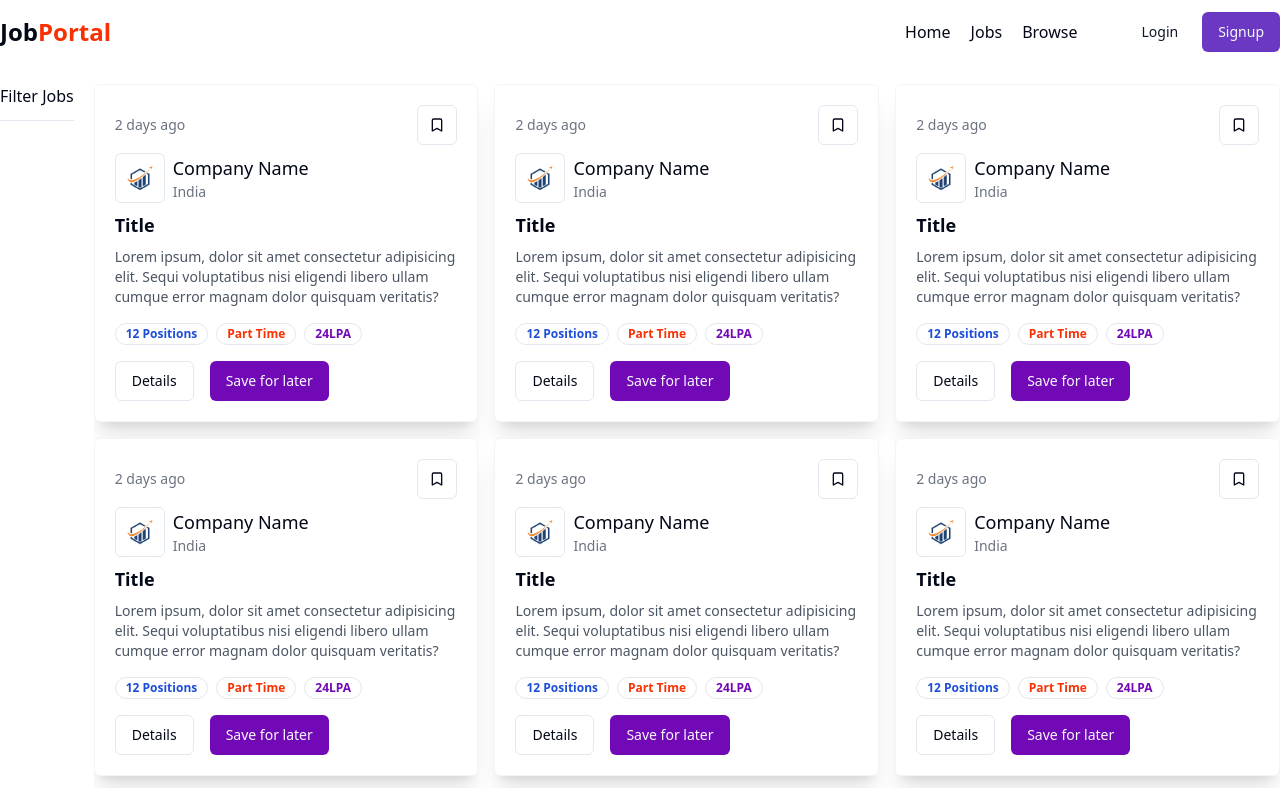
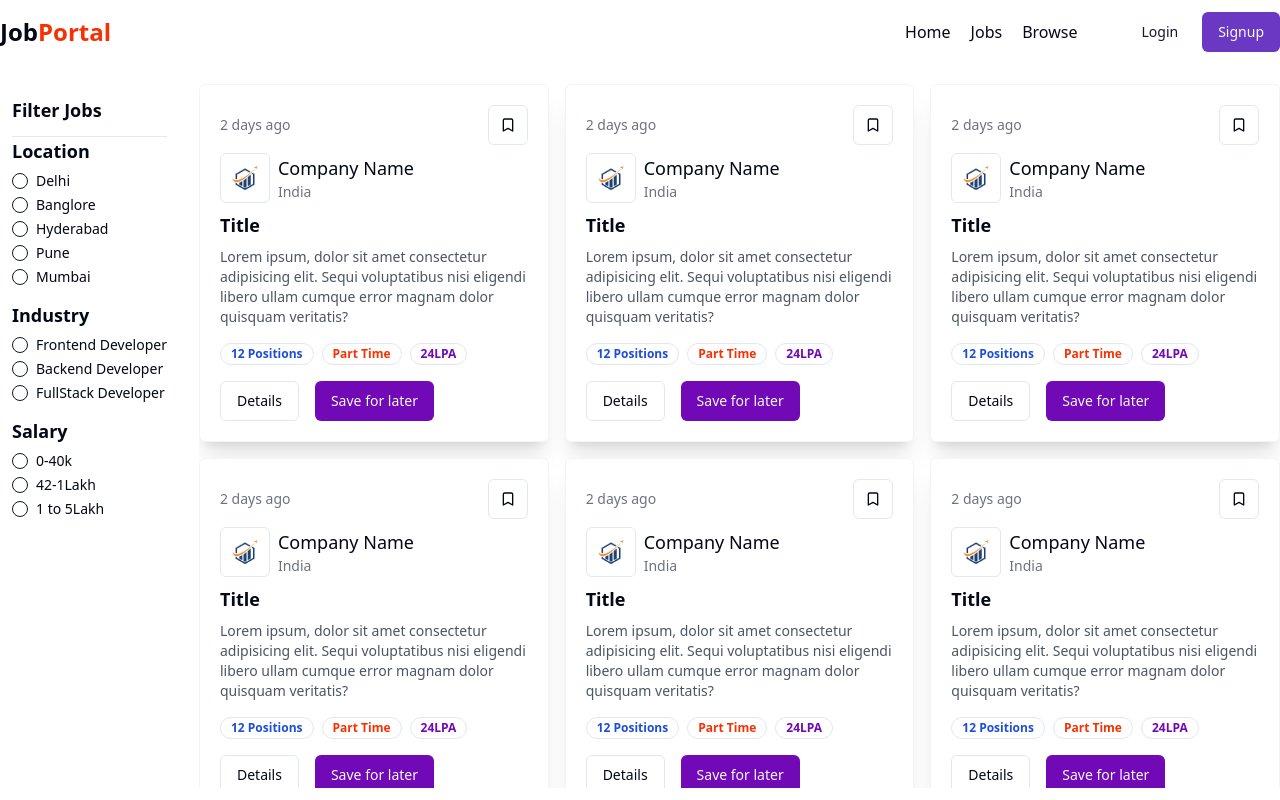
Before and after one commit to ansi00/Job-Portal, a React (Vite) app in the folder Frontend/: page /jobs in a window 1280 px wide. Built offline with nearby package versions, Linux system fonts and the light colour scheme.

Commit message:
Completed Jobs page dummy UI

```diff
--- a/Frontend/package.json
+++ b/Frontend/package.json
@@ -13,7 +13,7 @@
     "@radix-ui/react-avatar": "^1.1.1",
     "@radix-ui/react-label": "^2.1.0",
     "@radix-ui/react-popover": "^1.1.2",
-    "@radix-ui/react-radio-group": "^1.2.1",
+    "@radix-ui/react-radio-group": "^1.2.2",
     "@radix-ui/react-slot": "^1.1.0",
     "@reduxjs/toolkit": "^2.4.0",
     "axios": "^1.7.9",
--- a/Frontend/src/components/FilterCard.jsx
+++ b/Frontend/src/components/FilterCard.jsx
@@ -1,4 +1,5 @@
-import React from "react";
+import { Label } from "./ui/label";
+import { RadioGroup, RadioGroupItem } from "./ui/radio-group";
 
 export default function FilterCard() {
   const filterData = [
@@ -16,9 +17,24 @@ export default function FilterCard() {
     },
   ];
   return (
-    <div>
-      <h1>Filter Jobs</h1>
+    <div className="w-full bg-white p-3 rounded-md">
+      <h1 className="font-bold text-lg">Filter Jobs</h1>
       <hr className="mt-3" />
+      <RadioGroup>
+        {filterData.map((data, index) => (
+          <div className="font-bold text-lg">
+            {data.filterType}
+            {data.array.map((item, index) => {
+              return (
+                <div className="flex items-center space-x-2 my-2">
+                  <RadioGroupItem value={item} />
+                  <Label>{item}</Label>
+                </div>
+              );
+            })}
+          </div>
+        ))}
+      </RadioGroup>
     </div>
   );
 }
```
Also changed, not shown: 1 other file (tests, documents, lock files or other folders).
